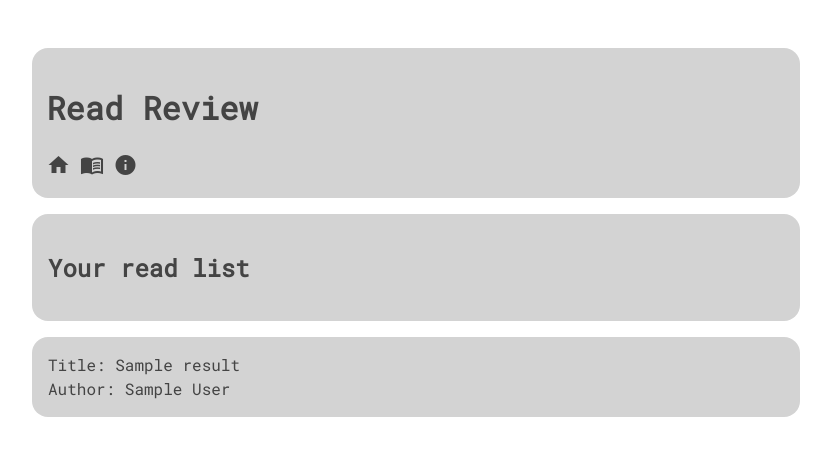
After one commit to evahteri/Read-Review, a Flask app: template src/templates/read_list.html in a window 1280 px wide. The commit adds this page. Shown: the top 456 px of the page, without its empty margins (16-847 px from the left). Run offline with Flask 2, Linux system fonts and the light colour scheme; the template is opened without the code that fills it: most values are stand-ins (such as "Sample title", 1, 10 or a date in 2020).

Commit message:
read list function

```diff
--- a/src/services/user_service.py
+++ b/src/services/user_service.py
@@ -51,4 +51,7 @@ class UserService:
     def get_role(self, username):
         return self._user_repository.get_role(username)
 
+    def get_user_id(self):
+        return self._user_repository.get_user_id()
+
 user_service = UserService()
--- a/src/static/css/main.css
+++ b/src/static/css/main.css
@@ -4,7 +4,7 @@ body {
     font-family: "Roboto Mono", serif;
     color: #444;
     line-height: 1.5;
-    padding: 3em 3em;
+    padding: 1em;
     max-width: 50em;
     text-align: left;
 }
--- a/src/templates/book_results.html
+++ b/src/templates/book_results.html
@@ -15,6 +15,9 @@
         <p>Please sign in to review</p>
         {% endif %}
         <a href="/review_search_results/{{ result.id }}">Show reviews</a>
+        {% if session.username %}
+            <a href="/add_read_list/{{ result.id }}">Add to my read list</a>
+        {% endif %}
         {% if session.role == 1 %}
         <a href="/delete_book/{{ result.id }}"><span class="material-icons">delete</span></a>
         {% endif %}
--- a/src/templates/layout.html
+++ b/src/templates/layout.html
@@ -11,6 +11,15 @@
   <a href="/">
     <span class="material-icons">home</span>
   </a>
+  {% if session["username"] %}
+    <a href="/read_list">
+      <span class="material-icons">menu_book</span>
+    </a>
+  {% else %}
+    <a href="/sign_in">
+      <span class="material-icons">menu_book</span>
+    </a>
+  {% endif %}
   <a href="/info">
     <span class="material-icons">info</span>
   </a>
--- /dev/null
+++ b/src/templates/read_list.html
@@ -0,0 +1,22 @@
+<!doctype html>
+{% extends "layout.html" %}
+{% block title %}Read list{% endblock %}
+{% block content %}
+<div class="info">
+    <h2>Your read list</h2>
+</div>
+{% if results %}
+    {% for result in results %}
+        <div class="info">
+            Title: {{ result.title }} <br>
+            Author: {{ result.first_name }} {{ result.last_name }} <br>
+        </div>
+    {% endfor %}
+{% else %}
+<div class="info">
+    <p>
+        Your read list is empty.
+    </p>
+</div>
+{% endif %}
+{% endblock %}
```
Also changed, not shown: documentation/timesheet.md (+2 -1 lines), schema.sql (+7 -0 lines), src/repositories/read_list_repository.py (added, +23 -0 lines), src/routes.py (+20 -1 lines), src/services/read_list_service.py (added, +15 -0 lines), README.md, documentation/changelog.md.
